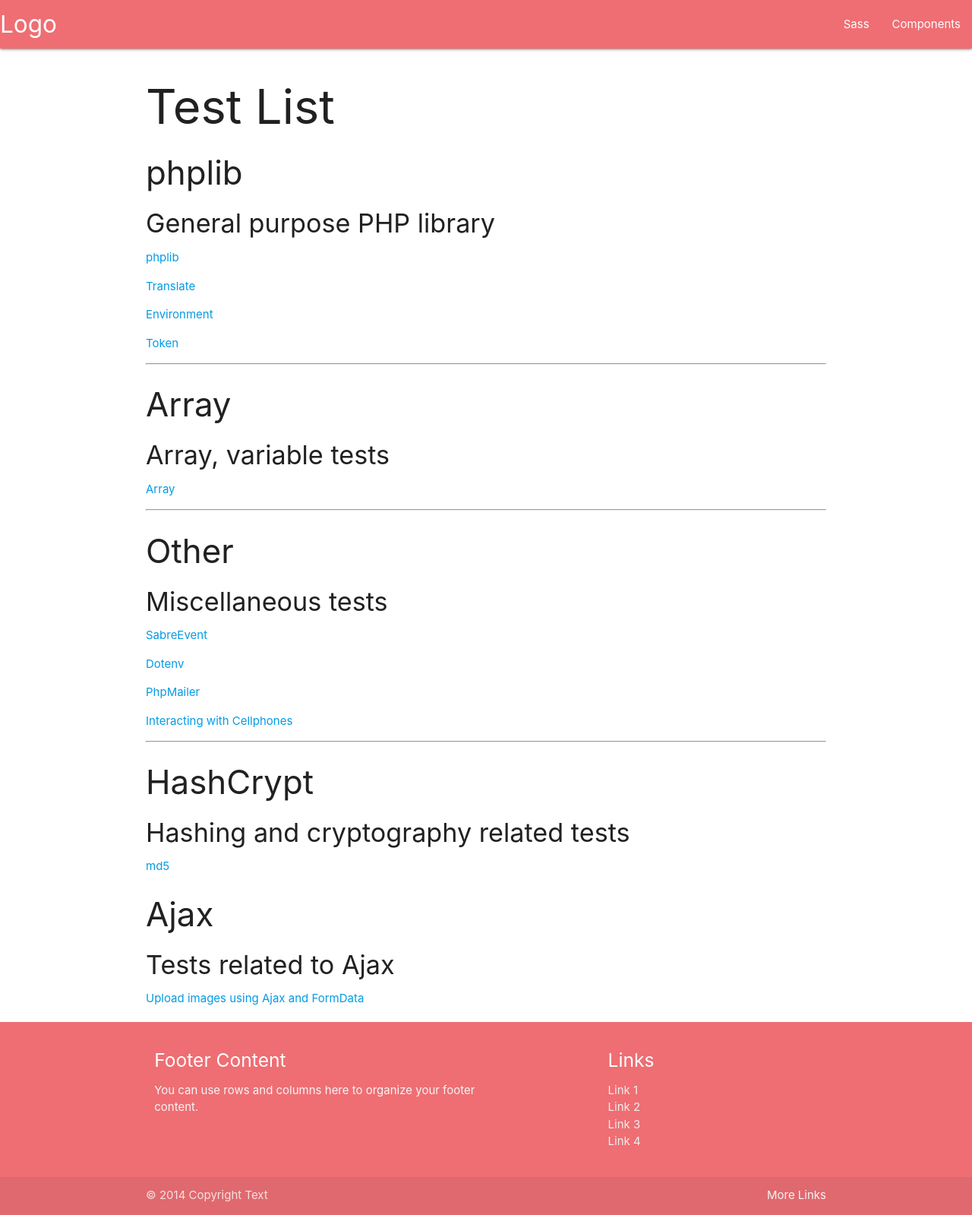
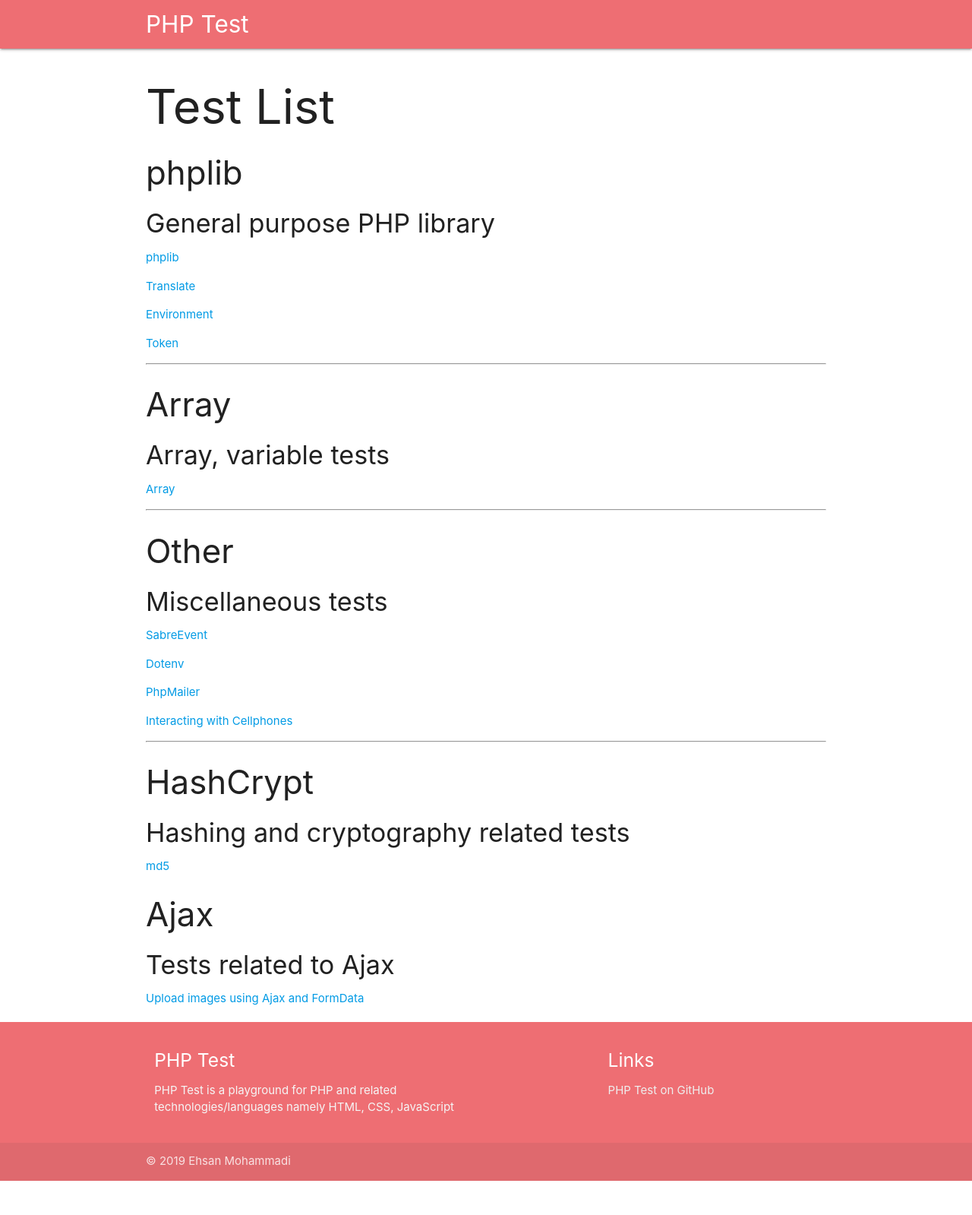
Before and after one commit to ehsanx64/php-test, a PHP site: page /index.php in a window 1280 px wide. Shown: the whole page at 76% size. After the commit the page ends 1554 px from the top, so only its background shows below. Run offline with PHP 8.4, Linux system fonts and the light colour scheme; some libraries are stand-ins or nearby versions.

Commit message:
Removed some unneeded boilerplate on the main layout file and added some information there

```diff
--- a/layout/default.php
+++ b/layout/default.php
@@ -11,12 +11,15 @@
 <body>
 	<div class="navbar-fixed">
 		<nav>
-			<div class="nav-wrapper">
-				<a href="#!" class="brand-logo">Logo</a>
+			<div class="nav-wrapper container">
+				<a href="#!" class="brand-logo">PHP Test</a>
+				<!-- We don't need menus yet -->
+				<!--
 				<ul class="right hide-on-med-and-down">
 					<li><a href="sass.html">Sass</a></li>
 					<li><a href="badges.html">Components</a></li>
 				</ul>
+				-->
 			</div>
 		</nav>
 	</div>
@@ -31,24 +34,21 @@
 		<div class="container">
 			<div class="row">
 				<div class="col l6 s12">
-					<h5 class="white-text">Footer Content</h5>
-					<p class="grey-text text-lighten-4">You can use rows and columns here to organize your footer content.</p>
+					<h5 class="white-text">PHP Test</h5>
+					<p class="grey-text text-lighten-4">PHP Test is a playground for PHP and related technologies/languages namely HTML, CSS, JavaScript</p>
 				</div>
 				<div class="col l4 offset-l2 s12">
 					<h5 class="white-text">Links</h5>
 					<ul>
-						<li><a class="grey-text text-lighten-3" href="#!">Link 1</a></li>
-						<li><a class="grey-text text-lighten-3" href="#!">Link 2</a></li>
-						<li><a class="grey-text text-lighten-3" href="#!">Link 3</a></li>
-						<li><a class="grey-text text-lighten-3" href="#!">Link 4</a></li>
+						<li><a class="grey-text text-lighten-3" href="https://github.com/ehsanx64/php-test" target="_blank">PHP Test on GitHub</a></li>
 					</ul>
 				</div>
 			</div>
 		</div>
 		<div class="footer-copyright">
 			<div class="container">
-				© 2014 Copyright Text
-				<a class="grey-text text-lighten-4 right" href="#!">More Links</a>
+				© 2019 Ehsan Mohammadi
+				<!-- <a class="grey-text text-lighten-4 right" href="#!">More Links</a> -->
 			</div>
 		</div>
 	</footer>
```
